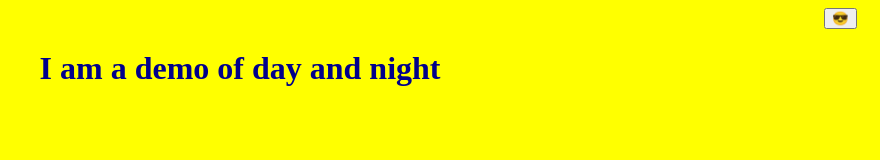
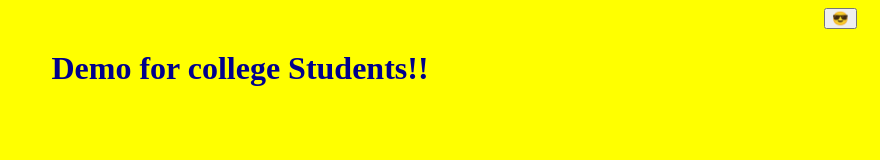
Before and after one commit to MoinHasanfatta/dayDeploy, a plain HTML site: page index.html in a window 1280 px wide. Shown: the whole page, without its empty margins (400-1280 px from the left). Drawn offline with Linux system fonts and the light colour scheme.

Commit message:
title changed

```diff
--- a/index.html
+++ b/index.html
@@ -8,7 +8,7 @@
 </head>
 <body>
     <button title="switch between day and night">😎 </button>
-    <h1> I am a demo of day and night </h1>
+    <h1> Demo for college Students!! </h1>
     <!-- <button> Day / Night </button> -->
     <script src="dayNight.js"></script>
 </body>
```
